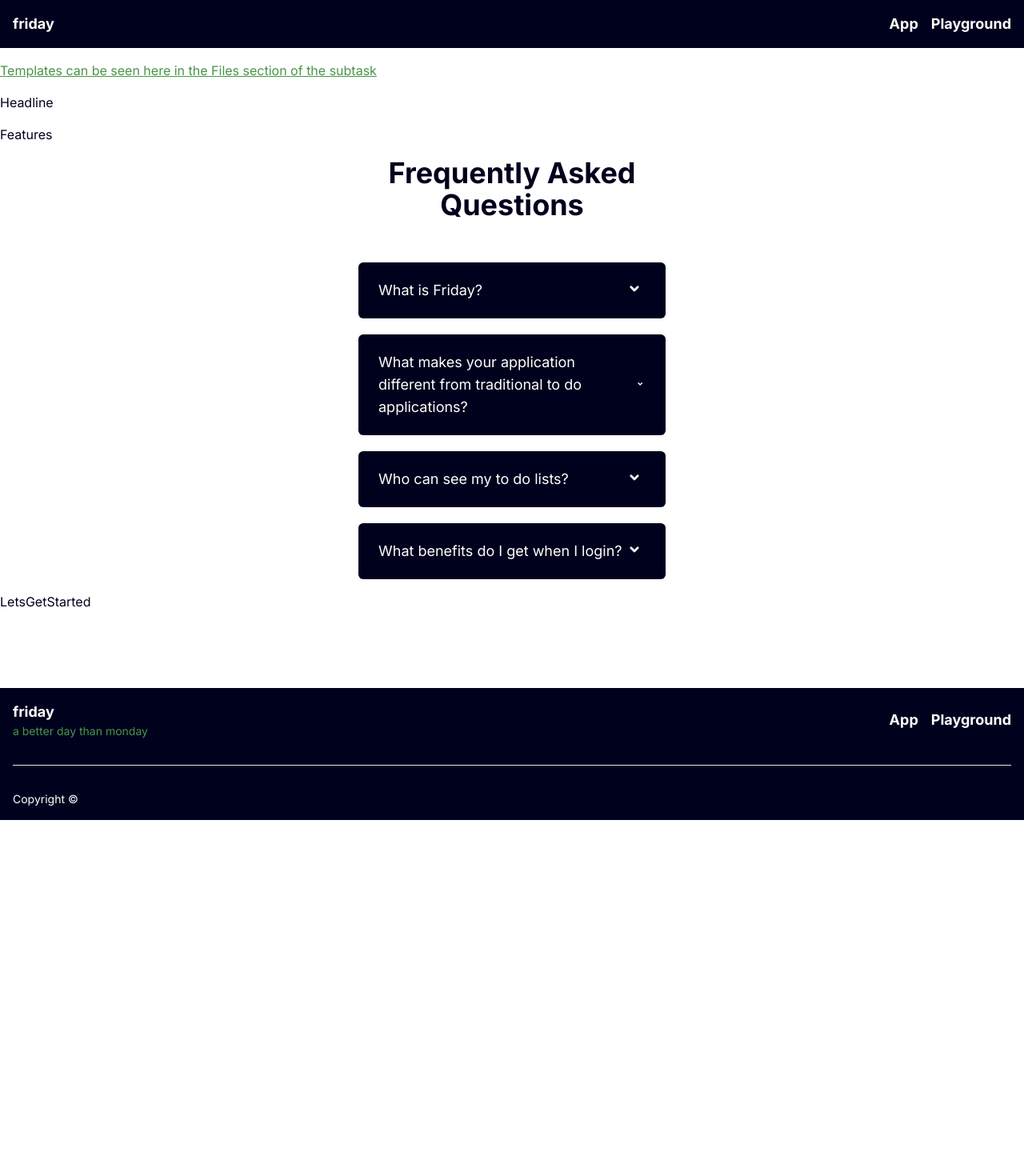
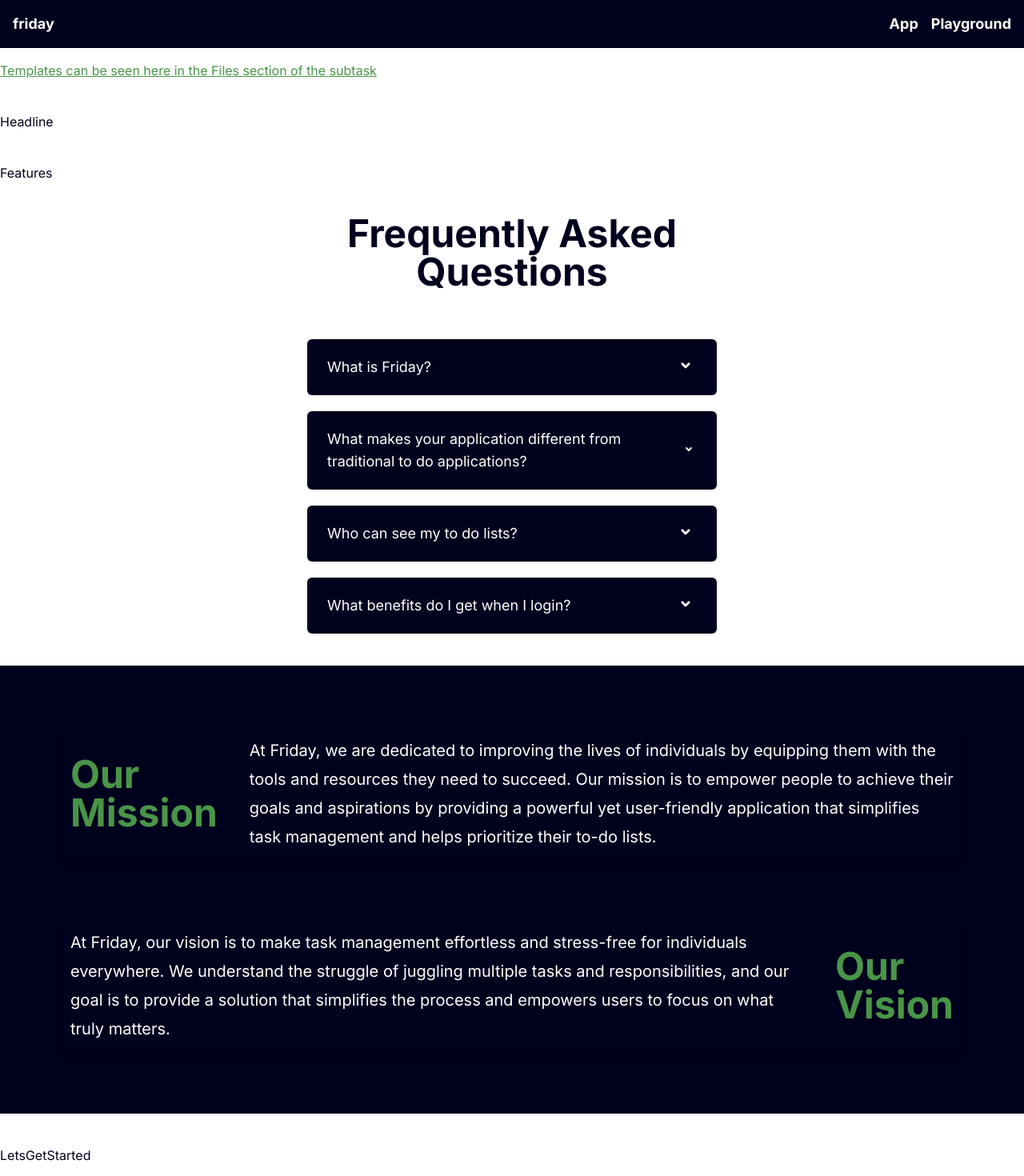
Before and after one commit to Kankenny/Friday, a React (Create React App) app in the folder frontend/: page / in a window 1280 px wide. Shown: the top 1470 px of the page at 80% size. Before the commit the page ends 1025 px from the top, so only its background shows below. Built offline with nearby package versions, Linux system fonts and the light colour scheme; the HTML template or start-up script is replaced by a standard one.

Commit message:
Implement the MissionVision component

```diff
--- a/frontend/src/components/routes/landing-page/FAQ.tsx
+++ b/frontend/src/components/routes/landing-page/FAQ.tsx
@@ -3,15 +3,15 @@ import Overview from "../../ui/Overview"
 
 const FAQ = () => {
   return (
-    <div className="container mx-auto max-w-[30%] flex flex-col space-y-5">
-      <Overview twClasses="mb-8">
-        <h1 className="text-4xl font-extrabold">Frequently Asked Questions</h1>
+    <div className="mx-auto max-w-lg flex flex-col space-y-5">
+      <Overview twClasses="mb-10">
+        <h1 className="text-5xl font-extrabold">Frequently Asked Questions</h1>
       </Overview>
       <Accordion title="What is Friday?">
         <p>
           Friday is a productivity application that aims to encourage users to
           be systematic, effective, and performant. Our application is designed
-          to organize user tasks in an efficient manner.
+          to organize user to dos in an efficient manner.
         </p>
       </Accordion>
       <Accordion title="What makes your application different from traditional to do applications?">
--- a/frontend/src/components/routes/landing-page/LandingPage.tsx
+++ b/frontend/src/components/routes/landing-page/LandingPage.tsx
@@ -1,12 +1,13 @@
-import StyledLink from "../../ui/StyledLink";
-import FAQ from "./FAQ";
-import Features from "./Features";
-import Headline from "./Headline";
-import LetsGetStarted from "./LetsGetStarted";
+import StyledLink from "../../ui/StyledLink"
+import FAQ from "./FAQ"
+import Features from "./Features"
+import Headline from "./Headline"
+import LetsGetStarted from "./LetsGetStarted"
+import MissionVision from "./MissionVision"
 
 const LandingPage = () => {
   return (
-    <div className="text-secondary py-4 space-y-4">
+    <div className="text-secondary py-4 space-y-10">
       <StyledLink
         href="https://mddlknntt.monday.com/boards/4007785360/pulses/4086640487"
         linkText="Templates can be seen here in the Files section of the subtask"
@@ -16,9 +17,10 @@ const LandingPage = () => {
       <Headline />
       <Features />
       <FAQ />
+      <MissionVision />
       <LetsGetStarted />
     </div>
-  );
-};
+  )
+}
 
-export default LandingPage;
+export default LandingPage
--- /dev/null
+++ b/frontend/src/components/routes/landing-page/MissionVision.tsx
@@ -0,0 +1,32 @@
+import Card from "../../ui/Card"
+
+const mission =
+  "At Friday, we are dedicated to improving the lives of individuals by equipping them with the tools and resources they need to succeed. Our mission is to empower people to achieve their goals and aspirations by providing a powerful yet user-friendly application that simplifies task management and helps prioritize their to-do lists."
+
+const vision =
+  "At Friday, our vision is to make task management effortless and stress-free for individuals everywhere. We understand the struggle of juggling multiple tasks and responsibilities, and our goal is to provide a solution that simplifies the process and empowers users to focus on what truly matters."
+
+const MissionVision = () => {
+  return (
+    <div className="mx-auto space-y-20 bg-secondary p-20">
+      <Card twClasses="container mx-auto bg-secondary text-white">
+        <div className="flex flex-col md:flex-row items-center gap-10">
+          <h1 className="text-5xl font-bold text-tertiary h-full">
+            Our Mission
+          </h1>
+          <p className="text-xl leading-9">{mission}</p>
+        </div>
+      </Card>
+      <Card twClasses="container mx-auto bg-secondary text-white">
+        <div className="flex flex-col-reverse md:flex-row items-center gap-10">
+          <p className="text-xl leading-9">{vision}</p>
+          <h1 className="text-5xl font-bold text-tertiary h-full">
+            Our Vision
+          </h1>
+        </div>
+      </Card>
+    </div>
+  )
+}
+
+export default MissionVision
```
